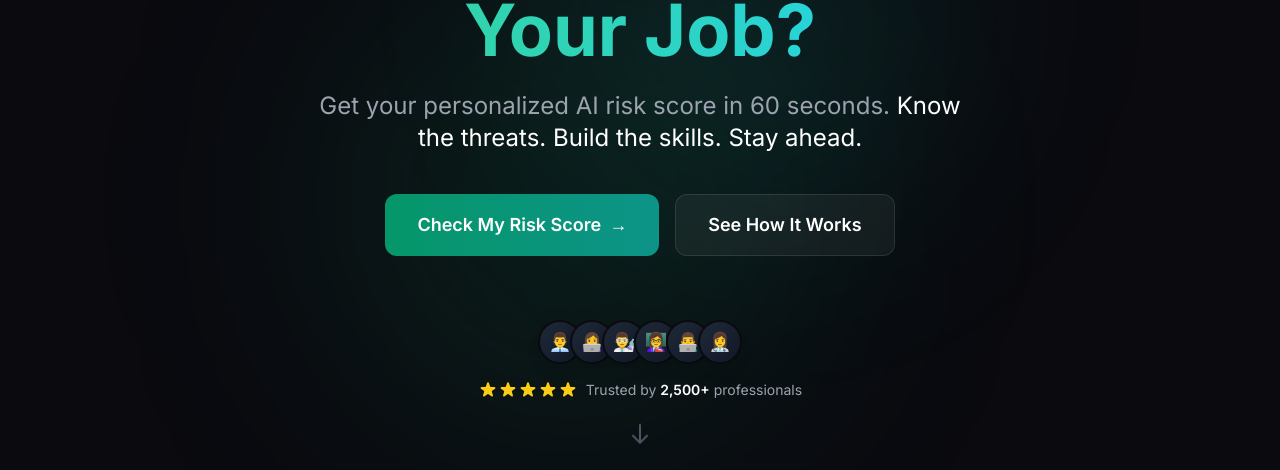
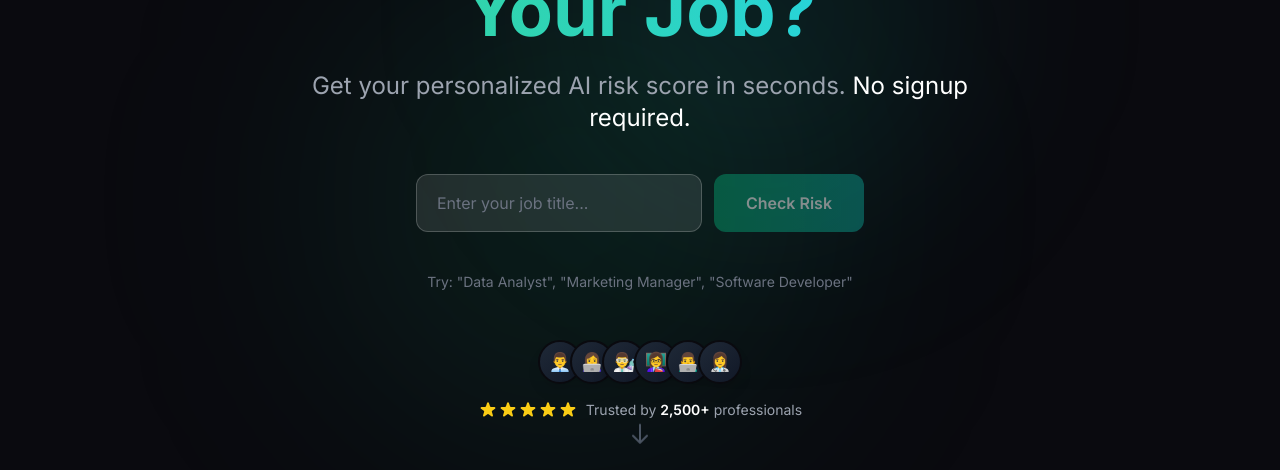
Before and after one commit to doru82/aijobradar, a Next.js app: page / in a window 1280 px wide. Shown: the part 318-788 px from the top of the page. Built offline with nearby package versions, Linux system fonts and the light colour scheme; no server answers.

Commit message:
Add instant risk calculator on landing page

```diff
--- a/app/page.tsx
+++ b/app/page.tsx
@@ -5,8 +5,46 @@ import { useSession, signIn } from "next-auth/react";
 import { useRouter } from "next/navigation";
 import Logo from "@/components/Logo";
 
+// Simple risk calculation for landing page
+function calculateQuickRisk(jobTitle: string): { score: number; level: string } {
+  const title = jobTitle.toLowerCase();
+
+  // High risk jobs (60-85%)
+  const highRisk = ["data entry", "cashier", "telemarketer", "bookkeeper", "receptionist", "clerk", "typist", "transcriptionist", "filing", "secretary", "admin assistant", "administrative"];
+
+  // Medium-high risk (45-65%)
+  const mediumHighRisk = ["accountant", "analyst", "paralegal", "translator", "customer service", "support", "teller", "proofreader", "copywriter"];
+
+  // Medium risk (30-50%)
+  const mediumRisk = ["marketing", "sales", "designer", "developer", "programmer", "engineer", "manager", "consultant", "writer", "editor"];
+
+  // Low risk (15-35%)
+  const lowRisk = ["nurse", "doctor", "therapist", "teacher", "lawyer", "executive", "director", "ceo", "founder", "strategist", "creative director", "surgeon", "psychologist"];
+
+  let baseScore = 45; // Default medium
+
+  if (highRisk.some(job => title.includes(job))) {
+    baseScore = 65 + Math.floor(Math.random() * 20);
+  } else if (mediumHighRisk.some(job => title.includes(job))) {
+    baseScore = 50 + Math.floor(Math.random() * 15);
+  } else if (mediumRisk.some(job => title.includes(job))) {
+    baseScore = 35 + Math.floor(Math.random() * 15);
+  } else if (lowRisk.some(job => title.includes(job))) {
+    baseScore = 20 + Math.floor(Math.random() * 15);
+  } else {
+    baseScore = 40 + Math.floor(Math.random() * 20);
+  }
+
+  const level = baseScore < 30 ? "LOW" : baseScore < 60 ? "MEDIUM" : baseScore < 80 ? "HIGH" : "CRITICAL";
+
+  return { score: baseScore, level };
+}
+
 export default function Home() {
   const [openFaq, setOpenFaq] = useState<number | null>(null);
+  const [jobTitle, setJobTitle] = useState("");
+  const [quickResult, setQuickResult] = useState<{ score: number; level: string } | null>(null);
+  const [isCalculating, setIsCalculating] = useState(false);
   const { data: session } = useSession();
   const router = useRouter();
 
@@ -23,6 +61,28 @@ export default function Home() {
       router.push("/dashboard");
     } else {
       signIn("google", { callbackUrl: "/dashboard" });
+    }
+  };
+
+  const handleQuickCheck = () => {
+    if (!jobTitle.trim()) return;
+
+    setIsCalculating(true);
+    // Simulate calculation delay for effect
+    setTimeout(() => {
+      const result = calculateQuickRisk(jobTitle);
+      setQuickResult(result);
+      setIsCalculating(false);
+    }, 800);
+  };
+
+  const getRiskColor = (level: string) => {
+    switch (level) {
+      case "LOW": return "text-green-400";
+      case "MEDIUM": return "text-yellow-400";
+      case "HIGH": return "text-orange-400";
+      case "CRITICAL": return "text-red-400";
+      default: return "text-gray-400";
     }
   };
 
@@ -73,29 +133,80 @@ export default function Home() {
           </h1>
 
           <p className="text-xl md:text-2xl text-gray-400 max-w-2xl mx-auto mb-10 animate-fade-in-up delay-100">
-            Get your personalized AI risk score in 60 seconds.
-            <span className="text-white"> Know the threats. Build the skills. Stay ahead.</span>
+            Get your personalized AI risk score in seconds.
+            <span className="text-white"> No signup required.</span>
           </p>
 
-          <div className="flex flex-col sm:flex-row gap-4 justify-center animate-fade-in-up delay-200">
+          {/* Quick Calculator */}
+          <div className="max-w-md mx-auto mb-10 animate-fade-in-up delay-200">
+            {!quickResult ? (
+              <div className="flex flex-col sm:flex-row gap-3">
+                <input
+                  type="text"
+                  value={jobTitle}
+                  onChange={(e) => setJobTitle(e.target.value)}
+                  onKeyDown={(e) => e.key === "Enter" && handleQuickCheck()}
+                  placeholder="Enter your job title..."
+                  className="flex-1 px-5 py-4 bg-white/10 border border-white/20 rounded-xl text-white placeholder-gray-500 focus:outline-none focus:border-emerald-500/50 focus:bg-white/[0.15] transition-all"
+                />
+                <button
+                  onClick={handleQuickCheck}
+                  disabled={!jobTitle.trim() || isCalculating}
+                  className="px-8 py-4 bg-gradient-to-r from-emerald-600 to-teal-600 hover:from-emerald-500 hover:to-teal-500 disabled:opacity-50 disabled:cursor-not-allowed rounded-xl font-semibold transition-all duration-300 hover:scale-105 hover:shadow-xl hover:shadow-emerald-500/20"
+                >
+                  {isCalculating ? (
+                    <span className="flex items-center gap-2">
+                      <svg className="animate-spin h-5 w-5" viewBox="0 0 24 24">
+                        <circle className="opacity-25" cx="12" cy="12" r="10" stroke="currentColor" strokeWidth="4" fill="none" />
+                        <path className="opacity-75" fill="currentColor" d="M4 12a8 8 0 018-8V0C5.373 0 0 5.373 0 12h4zm2 5.291A7.962 7.962 0 014 12H0c0 3.042 1.135 5.824 3 7.938l3-2.647z" />
+                      </svg>
+                      Analyzing...
+                    </span>
+                  ) : (
+                    "Check Risk"
+                  )}
+                </button>
+              </div>
+            ) : (
+              <div className="bg-white/10 border border-white/20 rounded-2xl p-8 text-center">
+                <p className="text-gray-400 text-sm mb-2">Risk score for <span className="text-white font-medium">{jobTitle}</span></p>
+                <div className={`text-6xl font-bold mb-2 ${getRiskColor(quickResult.level)}`}>
+                  {quickResult.score}%
+                </div>
+                <p className={`text-lg font-semibold mb-6 ${getRiskColor(quickResult.level)}`}>
+                  {quickResult.level} RISK
+                </p>
+                <p className="text-gray-400 text-sm mb-6">
+                  This is a basic estimate. Sign in for a detailed analysis based on your skills, industry, and daily tasks.
+                </p>
+                <div className="flex flex-col sm:flex-row gap-3">
                   <button
                     onClick={handleGetStarted}
-    className="group px-8 py-4 bg-gradient-to-r from-emerald-600 to-teal-600 hover:from-emerald-500 hover:to-teal-500 rounded-xl font-semibold text-lg transition-all duration-300 hover:scale-105 hover:shadow-xl hover:shadow-emerald-500/20"
+                    className="flex-1 px-6 py-3 bg-gradient-to-r from-emerald-600 to-teal-600 hover:from-emerald-500 hover:to-teal-500 rounded-xl font-semibold transition-all"
                   >
-    Check My Risk Score
-    <span className="inline-block ml-2 group-hover:translate-x-1 transition-transform">→</span>
+                    Get Full Analysis Free →
                   </button>
-
-  <a
-    href="#how-it-works"
-    className="px-8 py-4 bg-white/5 hover:bg-white/10 border border-white/10 hover:border-white/20 rounded-xl font-semibold text-lg transition-all duration-300"
+                  <button
+                    onClick={() => {
+                      setQuickResult(null);
+                      setJobTitle("");
+                    }}
+                    className="px-6 py-3 bg-white/10 hover:bg-white/20 rounded-xl font-medium transition-all"
                   >
-    See How It Works
-  </a>
+                    Try Another
+                  </button>
+                </div>
+              </div>
+            )}
           </div>
 
+          {!quickResult && (
+            <p className="text-gray-500 text-sm animate-fade-in-up delay-300">
+              Try: &quot;Data Analyst&quot;, &quot;Marketing Manager&quot;, &quot;Software Developer&quot;
+            </p>
+          )}
 
-          <div className="mt-16 flex flex-col items-center gap-4 animate-fade-in-up delay-300">
+          <div className="mt-12 flex flex-col items-center gap-4 animate-fade-in-up delay-300">
             <div className="flex -space-x-3">
               {["👨‍💼", "👩‍💻", "👨‍🔬", "👩‍🏫", "👨‍💻", "👩‍⚕️"].map((emoji, i) => (
                 <div key={i} className="w-11 h-11 rounded-full bg-gradient-to-br from-gray-800 to-gray-900 border-2 border-[#0a0a0f] flex items-center justify-center text-lg shadow-lg">
@@ -402,7 +513,7 @@ export default function Home() {
                 onClick={handleGetStarted}
                 className="px-10 py-4 bg-white text-gray-900 hover:bg-gray-100 rounded-xl font-bold text-lg transition-all duration-300 hover:scale-105"
               >
-                Check My Risk Score Free →
+                Get Full Analysis Free →
               </button>
               <p className="mt-4 text-gray-500 text-sm">Free forever • No credit card • 60 second setup</p>
             </div>
```
Lines whose indentation alone changed are shown as unchanged.
